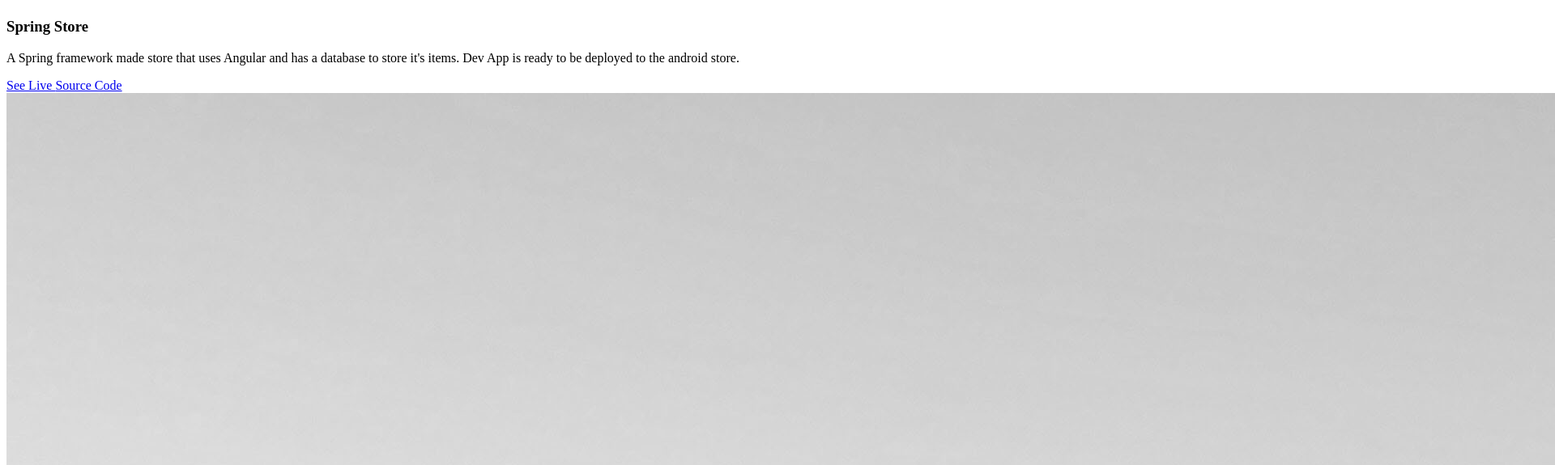
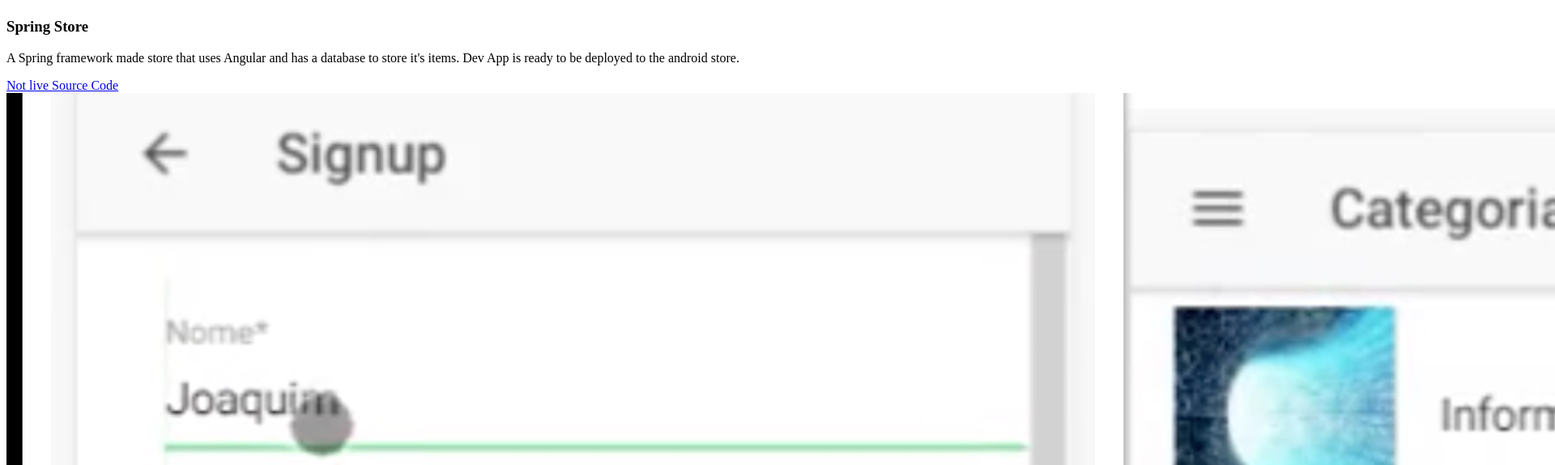
Before and after one commit to feliperucunha/felipecunha-en, a website: page src/template.html in a window 1280 px wide. Shown: the part 7061-7636 px from the top of the page at 81% size, 1920 px wide, since content can reach past the window. Drawn offline with nearby package versions, Linux system fonts and the light colour scheme.

Commit message:
Spring image and stuff

```diff
--- a/src/template.html
+++ b/src/template.html
@@ -128,6 +128,7 @@
                   <div data-tilt class="thumbnail rounded">
                     <img class="img-fluid" src="./assets/project.jpg" />
                   </div>
+
                 </a>
               </div>
             </div>
@@ -212,7 +213,7 @@
                   </p>
                 </div>
                 <a target="_blank" class="cta-btn cta-btn--hero" href="#!">
-                  See Live
+                  Not live
                 </a>
                 <a target="_blank" class="cta-btn text-color-main" href="https://github.com/feliperucunha/spring-store-front">
                   Source Code
@@ -223,7 +224,8 @@
               <div class="project-wrapper__image">
                 <a href="#!" target="_blank">
                   <div data-tilt class="thumbnail rounded">
-                    <img class="img-fluid" src="./assets/project.jpg" />
+                    <img class="img-fluid" src="./assets/spring.jpg" />
+
                   </div>
                 </a>
               </div>
@@ -244,7 +246,7 @@
                   </p>
                 </div>
                 <a target="_blank" class="cta-btn cta-btn--hero" href="#!">
-                  Has not gone Live
+                  Not Live
                 </a>
                 <a target="_blank" class="cta-btn text-color-main" href="https://github.com/feliperucunha/MP-portal-transparencia">
                   Source Code
```
Also changed, not shown: src/assets/spring.jpg (added), 3 other files.
